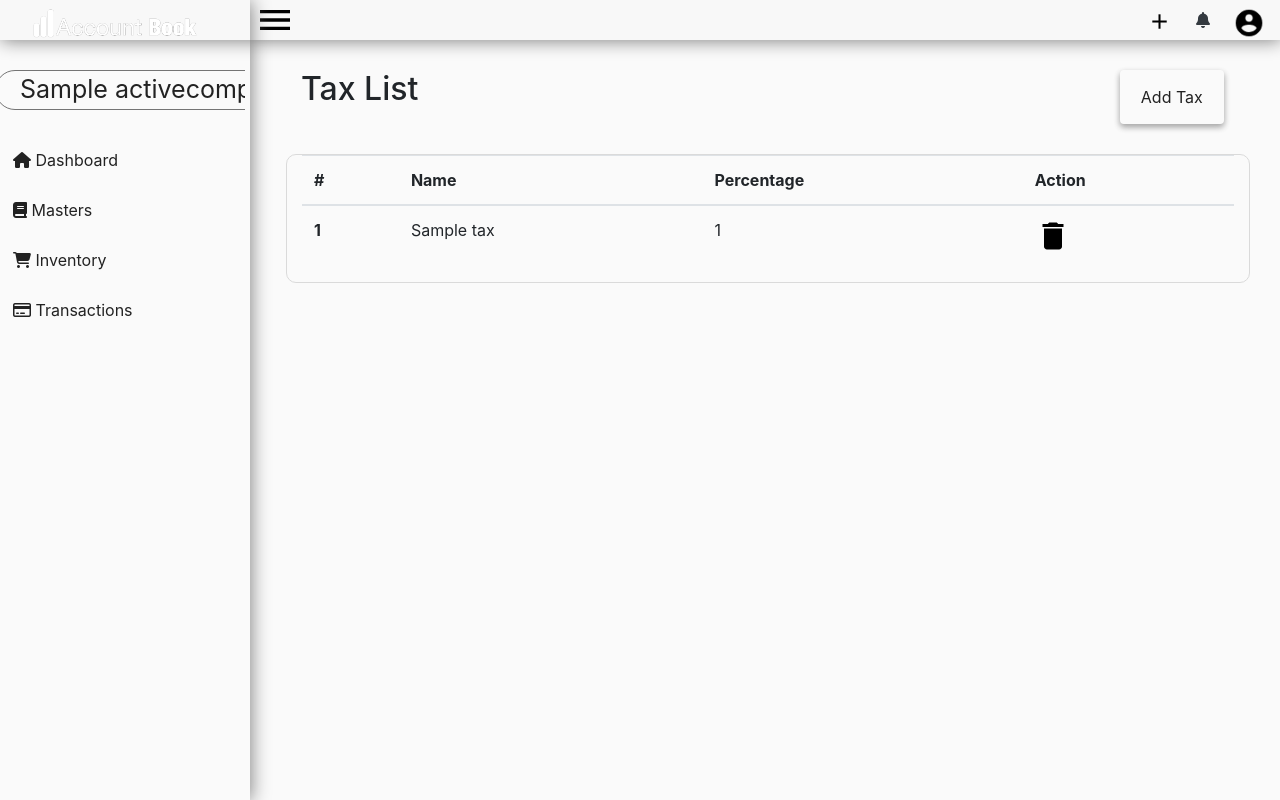
After one commit to shubhams1997/acsystem, a Flask app: template acsystem/templates/taxtemplate/taxlist.html in a window 1280 px wide. The commit adds this page. Run offline with Flask 2, Linux system fonts and the light colour scheme; the template is opened without the code that fills it: most values are stand-ins (such as "Sample title", 1, 10 or a date in 2020); form fields are guessed from the names that the template uses; some libraries are stand-ins or nearby versions.

Commit message:
added tax template

```diff
--- a/acsystem/__init__.py
+++ b/acsystem/__init__.py
@@ -28,12 +28,13 @@ def create_app(config_class=Config):
 
     from acsystem.user.routes import users
     from acsystem.company.routes import company
-    from acsystem. main.routes import main
+    from acsystem.main.routes import main
     from acsystem.customer.routes import customers
     from acsystem.supplier.routes import suppliers
     from acsystem.groupledger.routes import groupledgers
     from acsystem.product.routes import products
     from acsystem.transactions.routes import transactions
+    from acsystem.tax.routes import taxes
     app.register_blueprint(users)
     app.register_blueprint(company)
     app.register_blueprint(main)
@@ -42,5 +43,6 @@ def create_app(config_class=Config):
     app.register_blueprint(groupledgers)
     app.register_blueprint(products)
     app.register_blueprint(transactions)
+    app.register_blueprint(taxes)
 
     return app
--- a/acsystem/static/style.css
+++ b/acsystem/static/style.css
@@ -5,6 +5,7 @@
   position: absolute;
   overflow: hidden;
   display: block;
+  min-height: 650px;
     height: 100vh !important;
     width: 100vw !important;
   }
--- a/acsystem/supplier/routes.py
+++ b/acsystem/supplier/routes.py
@@ -1,4 +1,4 @@
-from flask import Blueprint, render_template, url_for, current_app, flash, redirect, abort, request
+from flask import Blueprint, render_template, url_for, flash, redirect, abort, request
 from flask_login import login_required, current_user
 from acsystem import db
 from acsystem.models import Supplier, Countries
@@ -32,7 +32,7 @@ def addsupplier():
                     , gstno = form.gstno.data, description = form.description.data, company_id = current_user.activecompany)
         db.session.add(supplier)
         db.session.commit()
-        flash(f"Supplier Created Succefully!","success")
+        flash(f"Supplier Created Successfully!","success")
         return redirect(url_for('suppliers.supplierlist'))
     return render_template("suppliertemplate/addsupplier.html", title="Add Supplier", form=form)
 
--- a/acsystem/templates/layout.html
+++ b/acsystem/templates/layout.html
@@ -203,6 +203,7 @@
                     <a class="dropdown-item" href="{{ url_for('customers.customerlist') }}">Customers</a>
                     <a class="dropdown-item" href="{{ url_for('suppliers.supplierlist') }}">Suppliers</a>
                     <div class="dropdown-divider"></div>
+                    <a class="dropdown-item" href="{{ url_for('taxes.taxeslist') }}">Taxes</a>
                 </div>
             </li>
 
--- /dev/null
+++ b/acsystem/templates/taxtemplate/taxlist.html
@@ -0,0 +1,68 @@
+{% from "renderfield.html" import render_field, render_doublefield %}
+{% extends "layout.html"%}
+{% block content %}
+
+<div class="modal fade" id="createtax" tabindex="-1" role="dialog" aria-hidden="true">
+    <div class="modal-dialog" role="document">
+        <div class="modal-content">
+            <div class="modal-header">
+                <h5 class="modal-title" id="exampleModalLabel">Add Tax</h5>
+                <button type="button" class="close" data-dismiss="modal" aria-label="Close">
+                    <span aria-hidden="true">&times;</span>
+                </button>
+            </div>
+            <div class="modal-body">
+                <form method="POST">
+                    {{ form.csrf_token}}
+                    {{ render_field(form.name, "xyz tax") }}
+                    {{ render_field(form.percentage, "") }}
+                    <div class="form-group">
+                        {{ form.submit(class="btn mt-3 color")}}
+                    </div>
+                </form>
+            </div>
+        </div>
+    </div>
+</div>
+
+<div class="container">
+    <div class="row">
+        <div class="col-sm">
+            <div class="container-fluid">
+                <h2 class="float-left">Tax List</h2>
+                <ul class="nav justify-content-end">
+                    <li class="btn color">
+                        <a class="nav-link" data-toggle="modal" data-target="#createtax">Add Tax</a>
+                    </li>
+                </ul>
+            </div>
+
+            <div class="container-fluid" style="border:1px solid rgb(218, 218, 218); border-radius:10px;">
+                <table class="table table-hover">
+                    <thead>
+                        <tr>
+                            <th scope="col">#</th>
+                            <th scope="col">Name</th>
+                            <th scope="col">Percentage</th>
+                            <th scope="col">Action</th>
+                        </tr>
+                    </thead>
+                    <tbody>
+                        {% for tax in taxlist %}
+                        <tr>
+                            <th scope="row">{{loop.index}}</th>
+                            <td>{{ tax.name }}</td>
+                            <td>{{ tax.percentage }}</td>
+                            <td class="deletecategory">
+                                <img style="cursor:pointer;" data-toggle="modal" data-target="#deletecategory"
+                                    src="{{ url_for('static',filename='images/delete.png') }}" alt="Delete">
+                            </td>
+                            {% endfor %}
+                    </tbody>
+                </table>
+            </div>
+        </div>
+    </div>
+</div>
+
+{% endblock content %}
--- a/acsystem/templates/usertemplate/login.html
+++ b/acsystem/templates/usertemplate/login.html
@@ -13,6 +13,7 @@
         </div>
     <form action="" method="POST">
         {{ form.hidden_tag() }}
+        {{ form.csrf_token }}
         {{ render_field(form.email,"Enter Your Email", true) }}
 
         {{ render_field(form.password,"Enter your Password")}}
--- a/acsystem/templates/usertemplate/register.html
+++ b/acsystem/templates/usertemplate/register.html
@@ -13,6 +13,7 @@
     </div>
     <form action="" method="POST">
         {{form.hidden_tag()}}
+        {{ form.csrf_token }}
         {{ render_doublefield(form.firstname,form.lastname,"First Name","Last Name") }}
 
         {{ render_field(form.email, "xyz@mail.com") }}
```
Also changed, not shown: acsystem/models.py (+7 -0 lines), acsystem/tax/forms.py (added, +16 -0 lines), acsystem/tax/routes.py (added, +23 -0 lines), acsystem/site.db, acsystem/tax/__init__.py (added), acsystem/transactions/routes.py (line endings or trailing spaces).
